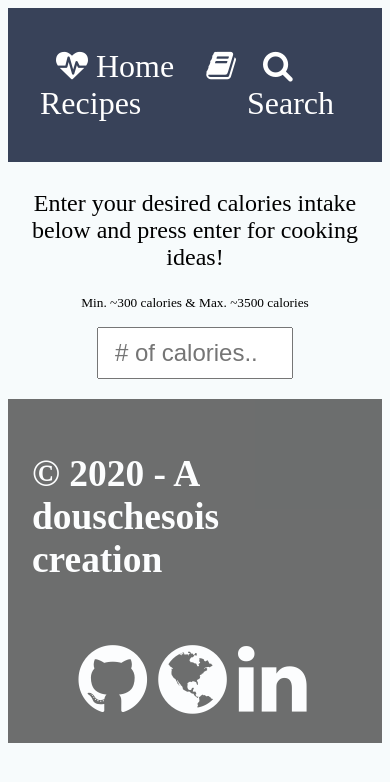
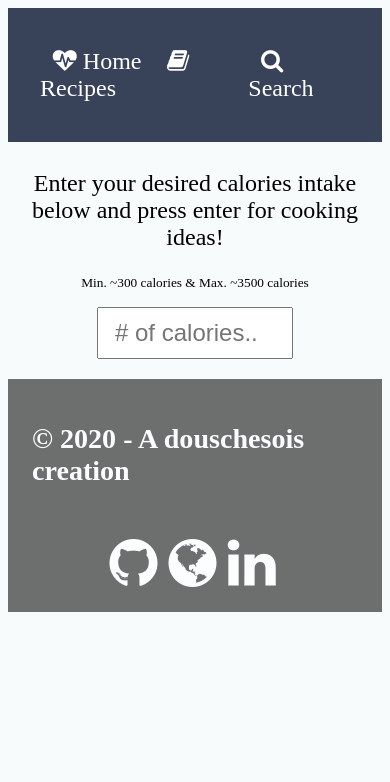
Before and after one commit to DouscheSois/annakuvira, a React (Create React App) app: page /recipes in a window 390 px wide. Shown: the top 782 px of the page. Built offline with nearby package versions, Linux system fonts and the light colour scheme.

Commit message:
Update App.css

```diff
--- a/src/App.css
+++ b/src/App.css
@@ -339,9 +339,9 @@ body {
   }
 
   .navbar a {
-    font-size: 2rem;
-    padding-right: 1rem;
-    padding-left: 1rem;
+    font-size: 1.5rem;
+    padding-right: 0.8rem;
+    padding-left: 0.8rem;
     padding-top: 2.5rem;
     padding-bottom: 2.5rem;
   }
@@ -352,10 +352,15 @@ body {
   }
 
   .main-contact-form {
+    width: 30rem;
     padding-top: 1rem;
     padding-bottom: 1rem;
     padding-left: 0rem;
     padding-right: 0rem;
+  }
+
+  .main-contact-form textarea {
+    width: 25rem;
   }
 
   .output-recipe {
@@ -372,10 +377,12 @@ body {
   .section-one {
     margin-right: 0.5rem;
     margin-left: 0.5rem;
+    font-size: 1.5rem;
   }
 
   .section-two {
     margin-right: 0.5rem;
     margin-left: 0.5rem;
+    font-size: 3.5rem;
   }
 }
```
